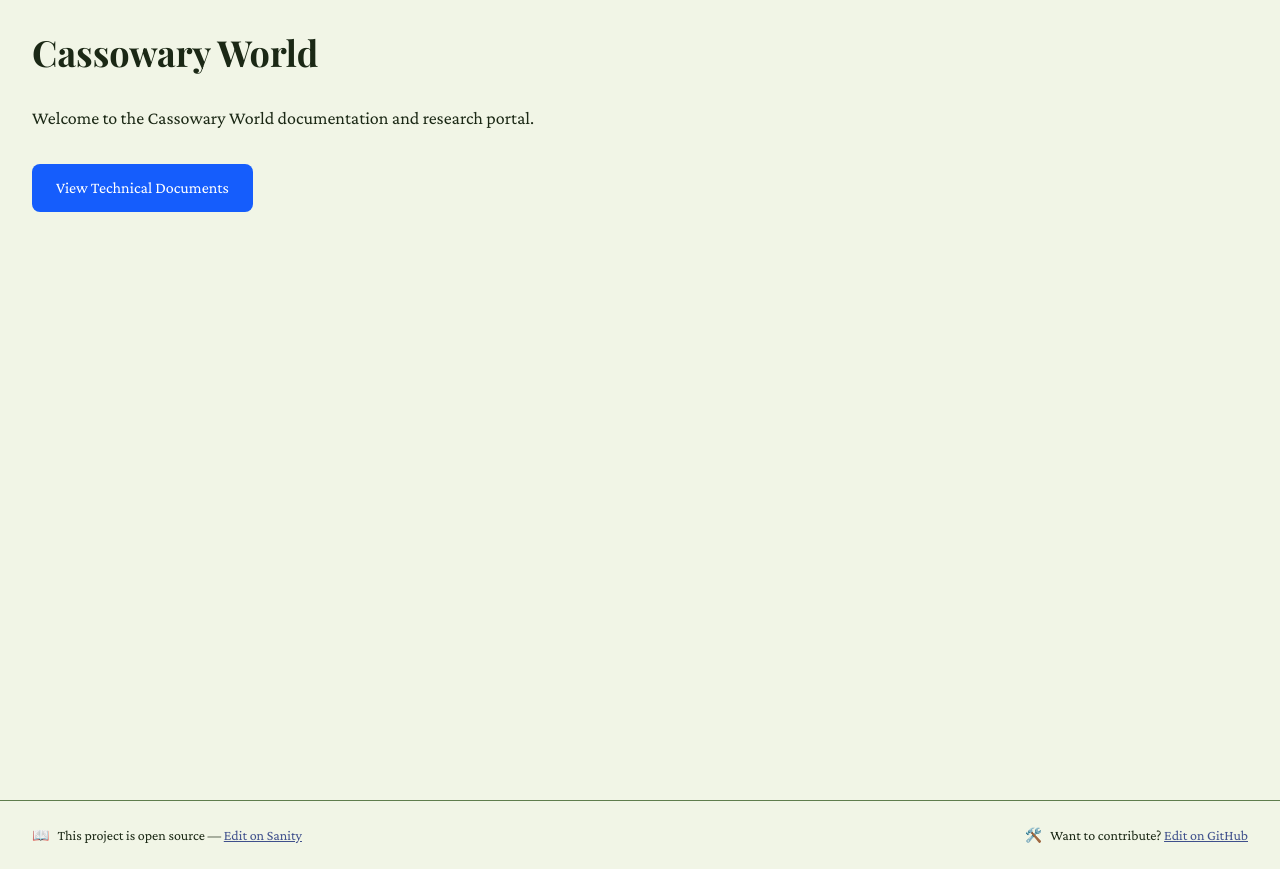
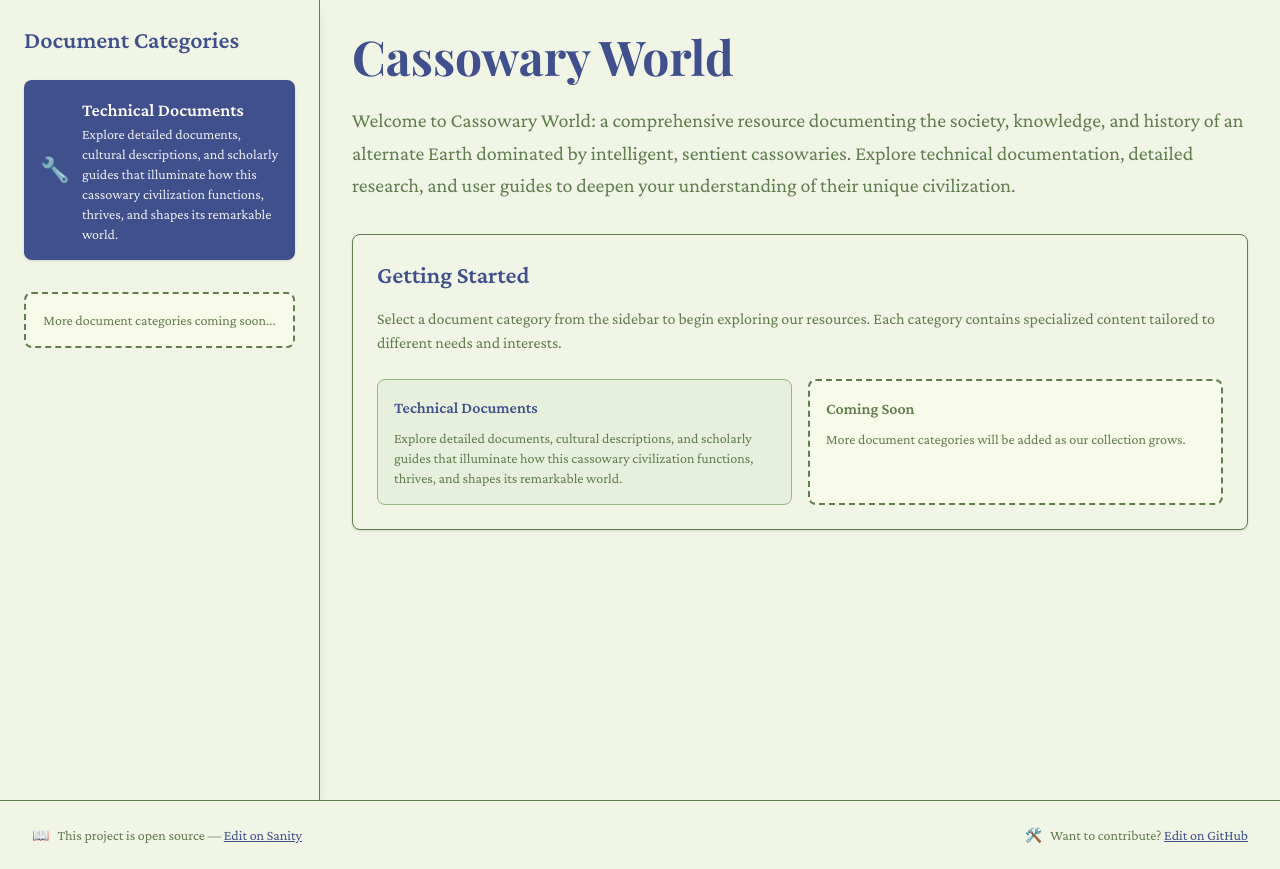
Before and after one commit to Crushford/cassowary-world, a Next.js app: page / in a window 1280 px wide. Built offline with nearby package versions, Linux system fonts and the light colour scheme.

Commit message:
Add home Page

```diff
--- a/src/app/globals.css
+++ b/src/app/globals.css
@@ -2,7 +2,7 @@
 
 :root {
   --background: #f1f5e6; /* light rainforest parchment */
-  --foreground: #1b2815; /* ink on paper */
+  --foreground: #5f7d4d; /* dark green - consistent with leaf-shadow */
   --color-fern: #93b97e; /* headers + foliage tone */
   --color-leaf-shadow: #5f7d4d; /* details */
   --color-bird-blue: #386e73; /* subtle accents */
@@ -197,3 +197,84 @@ h1 {
 .footer-link:hover {
   color: var(--color-bird-blue);
 }
+
+/* ===== REUSABLE COMPONENT CLASSES ===== */
+
+/* Sidebar styling */
+.sidebar {
+  @apply w-80 shadow-lg border-r border-solid;
+  background-color: var(--background);
+  border-color: var(--color-leaf-shadow);
+}
+
+/* Card styling */
+.card {
+  @apply rounded-lg shadow-sm border border-solid p-6 transition-all duration-200;
+  background-color: var(--background);
+  border-color: var(--color-leaf-shadow);
+}
+
+.card:hover {
+  @apply shadow-md;
+  background-color: #f8fbe9;
+}
+
+/* Primary button styling */
+.btn-primary {
+  @apply px-6 py-3 rounded-lg font-semibold transition-all duration-200 shadow-sm hover:shadow-md transform hover:-translate-y-0.5;
+  background-color: var(--color-cassowary);
+  color: white;
+}
+
+.btn-primary:hover {
+  background-color: var(--color-bird-blue);
+}
+
+/* Secondary button styling */
+.btn-secondary {
+  @apply px-6 py-3 rounded-lg font-semibold transition-all duration-200 border border-solid;
+  background-color: var(--background);
+  border-color: var(--color-fern);
+  color: var(--color-cassowary);
+}
+
+.btn-secondary:hover {
+  background-color: #e7f0dc;
+  border-color: var(--color-leaf-shadow);
+}
+
+/* Category card styling */
+.category-card {
+  @apply block p-4 rounded-lg transition-all duration-200 text-white shadow-sm hover:shadow-md transform hover:-translate-y-0.5;
+  background-color: var(--color-cassowary);
+}
+
+.category-card:hover {
+  background-color: var(--color-bird-blue);
+}
+
+/* Info box styling */
+.info-box {
+  @apply border border-solid rounded-lg p-4;
+  background-color: #e7f0dc;
+  border-color: var(--color-fern);
+}
+
+.info-box h3 {
+  color: var(--color-cassowary);
+}
+
+.info-box p {
+  color: var(--color-leaf-shadow);
+}
+
+/* Placeholder styling */
+.placeholder-box {
+  @apply border-2 border-dashed rounded-lg p-4;
+  background-color: #f8fbe9;
+  border-color: var(--color-leaf-shadow);
+}
+
+.placeholder-box p {
+  color: var(--color-leaf-shadow);
+}
--- a/src/app/page.tsx
+++ b/src/app/page.tsx
@@ -1,20 +1,136 @@
 import Link from 'next/link'
+
+// Document categories - easily extensible for future document types
+const documentCategories = [
+  {
+    id: 'technical',
+    name: 'Technical Documents',
+    description:
+      'Explore detailed documents, cultural descriptions, and scholarly guides that illuminate how this cassowary civilization functions, thrives, and shapes its remarkable world.',
+    href: '/technical-docs',
+    icon: '🔧'
+  }
+  // Future categories can be added here:
+  // {
+  //   id: 'research',
+  //   name: 'Research Papers',
+  //   description: 'Academic research and scientific papers',
+  //   href: '/research',
+  //   icon: '📚'
+  // },
+  // {
+  //   id: 'user-guides',
+  //   name: 'User Guides',
+  //   description: 'User manuals and tutorials',
+  //   href: '/user-guides',
+  //   icon: '📖'
+  // }
+]
 
 export default function HomePage() {
   return (
-    <main className="container mx-auto min-h-screen p-8">
-      <h1 className="text-4xl font-bold mb-8">Cassowary World</h1>
-      <p className="text-lg mb-8">
-        Welcome to the Cassowary World documentation and research portal.
-      </p>
-      <div className="space-y-4">
-        <Link
-          href="/technical-docs"
-          className="inline-block bg-blue-600 text-white px-6 py-3 rounded-lg hover:bg-blue-700 transition-colors"
-        >
-          View Technical Documents
-        </Link>
-      </div>
-    </main>
+    <div
+      className="flex min-h-screen"
+      style={{ backgroundColor: 'var(--background)' }}
+    >
+      {/* Left Sidebar */}
+      <aside className="sidebar">
+        <div className="p-6">
+          <h2
+            className="text-2xl font-bold mb-6"
+            style={{ color: 'var(--color-cassowary)' }}
+          >
+            Document Categories
+          </h2>
+          <nav className="space-y-3">
+            {documentCategories.map(category => (
+              <Link
+                key={category.id}
+                href={category.href}
+                className="category-card"
+              >
+                <div className="flex items-center space-x-3">
+                  <span className="text-2xl">{category.icon}</span>
+                  <div>
+                    <h3 className="font-semibold text-lg">{category.name}</h3>
+                    <p className="text-sm opacity-90">{category.description}</p>
+                  </div>
+                </div>
+              </Link>
+            ))}
+          </nav>
+
+          {/* Future categories placeholder */}
+          {documentCategories.length === 1 && (
+            <div className="mt-8 placeholder-box">
+              <p className="text-sm text-center">
+                More document categories coming soon...
+              </p>
+            </div>
+          )}
+        </div>
+      </aside>
+
+      {/* Main Content */}
+      <main className="flex-1 p-8">
+        <div className="max-w-4xl">
+          <h1
+            className="text-5xl font-bold mb-6"
+            style={{ color: 'var(--color-cassowary)' }}
+          >
+            Cassowary World
+          </h1>
+          <p
+            className="text-xl mb-8 leading-relaxed"
+            style={{ color: 'var(--foreground)' }}
+          >
+            Welcome to Cassowary World: a comprehensive resource documenting the
+            society, knowledge, and history of an alternate Earth dominated by
+            intelligent, sentient cassowaries. Explore technical documentation,
+            detailed research, and user guides to deepen your understanding of
+            their unique civilization.
+          </p>
+
+          <div className="card">
+            <h2
+              className="text-2xl font-semibold mb-4"
+              style={{ color: 'var(--color-cassowary)' }}
+            >
+              Getting Started
+            </h2>
+            <p className="mb-6" style={{ color: 'var(--foreground)' }}>
+              Select a document category from the sidebar to begin exploring our
+              resources. Each category contains specialized content tailored to
+              different needs and interests.
+            </p>
+
+            <div className="grid grid-cols-1 md:grid-cols-2 gap-4">
+              <div className="info-box">
+                <h3 className="font-semibold mb-2">Technical Documents</h3>
+                <p className="text-sm">
+                  Explore detailed documents, cultural descriptions, and
+                  scholarly guides that illuminate how this cassowary
+                  civilization functions, thrives, and shapes its remarkable
+                  world.
+                </p>
+              </div>
+
+              <div className="placeholder-box">
+                <h3
+                  className="font-semibold mb-2"
+                  style={{ color: 'var(--color-leaf-shadow)' }}
+                >
+                  Coming Soon
+                </h3>
+                <p className="text-sm">
+                  More document categories will be added as our collection
+                  grows.
+                </p>
+              </div>
+            </div>
+          </div>
+        </div>
+      </main>
+    </div>
   )
 }
--- a/tailwind.config.ts
+++ b/tailwind.config.ts
@@ -12,6 +12,17 @@ const config: Config = {
         heading: 'var(--font-heading)',
         body: 'var(--font-body)',
         mono: 'var(--font-mono)'
+      },
+      colors: {
+        cassowary: {
+          background: 'var(--background)',
+          foreground: 'var(--foreground)',
+          fern: 'var(--color-fern)',
+          'leaf-shadow': 'var(--color-leaf-shadow)',
+          'bird-blue': 'var(--color-bird-blue)',
+          cassowary: 'var(--color-cassowary)',
+          'wattle-yellow': 'var(--color-wattle-yellow)'
+        }
       }
     }
   }
```
